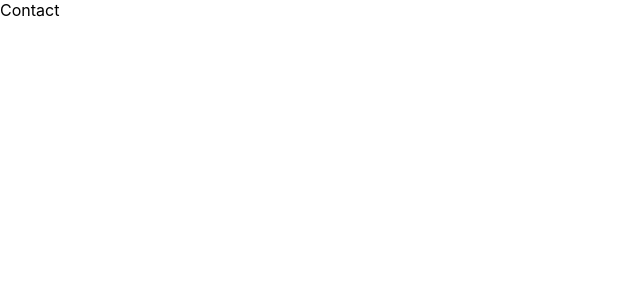
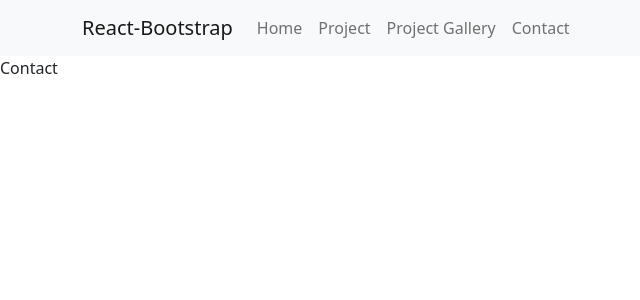
Before and after one commit to jemcap/reactjs-portfolio-jc, a React (Create React App) app: page /contact in a window 1280 px wide. Shown: the top 300 px of the page, without its empty margins (0-640 px from the left). Built offline with nearby package versions, Linux system fonts and the light colour scheme.

Commit message:
Basic Navbar built

```diff
--- a/package.json
+++ b/package.json
@@ -6,7 +6,9 @@
     "@testing-library/jest-dom": "^5.16.5",
     "@testing-library/react": "^13.4.0",
     "@testing-library/user-event": "^13.5.0",
+    "bootstrap": "^5.2.3",
     "react": "^18.2.0",
+    "react-bootstrap": "^2.7.2",
     "react-dom": "^18.2.0",
     "react-icons": "^4.8.0",
     "react-router-dom": "^6.8.2",
--- a/src/App.js
+++ b/src/App.js
@@ -4,12 +4,14 @@
 import Project from "./components/Project"
 import ProjectGallery from "./components/ProjectGallery"
 import Contact from "./components/Contact"
+import NavigationBar from "./components/Navbar"
 
 import { Route, Routes } from "react-router-dom"
 
 function App() {
   return (
     <>
+    <NavigationBar />
       <Routes>
         <Route path="/" element={<Home />} />
         <Route path="project" element={<Project />} />
--- /dev/null
+++ b/src/components/Navbar.js
@@ -0,0 +1,26 @@
+import React from 'react'
+import Container from 'react-bootstrap/Container';
+import Nav from 'react-bootstrap/Nav';
+import Navbar from 'react-bootstrap/Navbar';
+import NavDropdown from 'react-bootstrap/NavDropdown';
+
+const NavigationBar = () => {
+  return (
+    <Navbar bg="light" expand="lg">
+      <Container>
+        <Navbar.Brand href="#home">React-Bootstrap</Navbar.Brand>
+        <Navbar.Toggle aria-controls="basic-navbar-nav" />
+        <Navbar.Collapse id="basic-navbar-nav">
+          <Nav className="me-auto">
+            <Nav.Link href="Home">Home</Nav.Link>
+            <Nav.Link href="Project">Project</Nav.Link>
+            <Nav.Link href="ProjectGallery">Project Gallery</Nav.Link>
+            <Nav.Link href="Contact">Contact</Nav.Link>
+          </Nav>
+        </Navbar.Collapse>
+      </Container>
+    </Navbar>
+  );
+}
+
+export default NavigationBar
--- a/src/index.js
+++ b/src/index.js
@@ -3,6 +3,8 @@
 import './index.css';
 import App from './App';
 import { BrowserRouter } from 'react-router-dom'
+import 'bootstrap/dist/css/bootstrap.min.css';
+
 
 const root = ReactDOM.createRoot(document.getElementById('root'));
 root.render(
```
Also changed, not shown: 1 other file (tests, documents, lock files or other folders).
